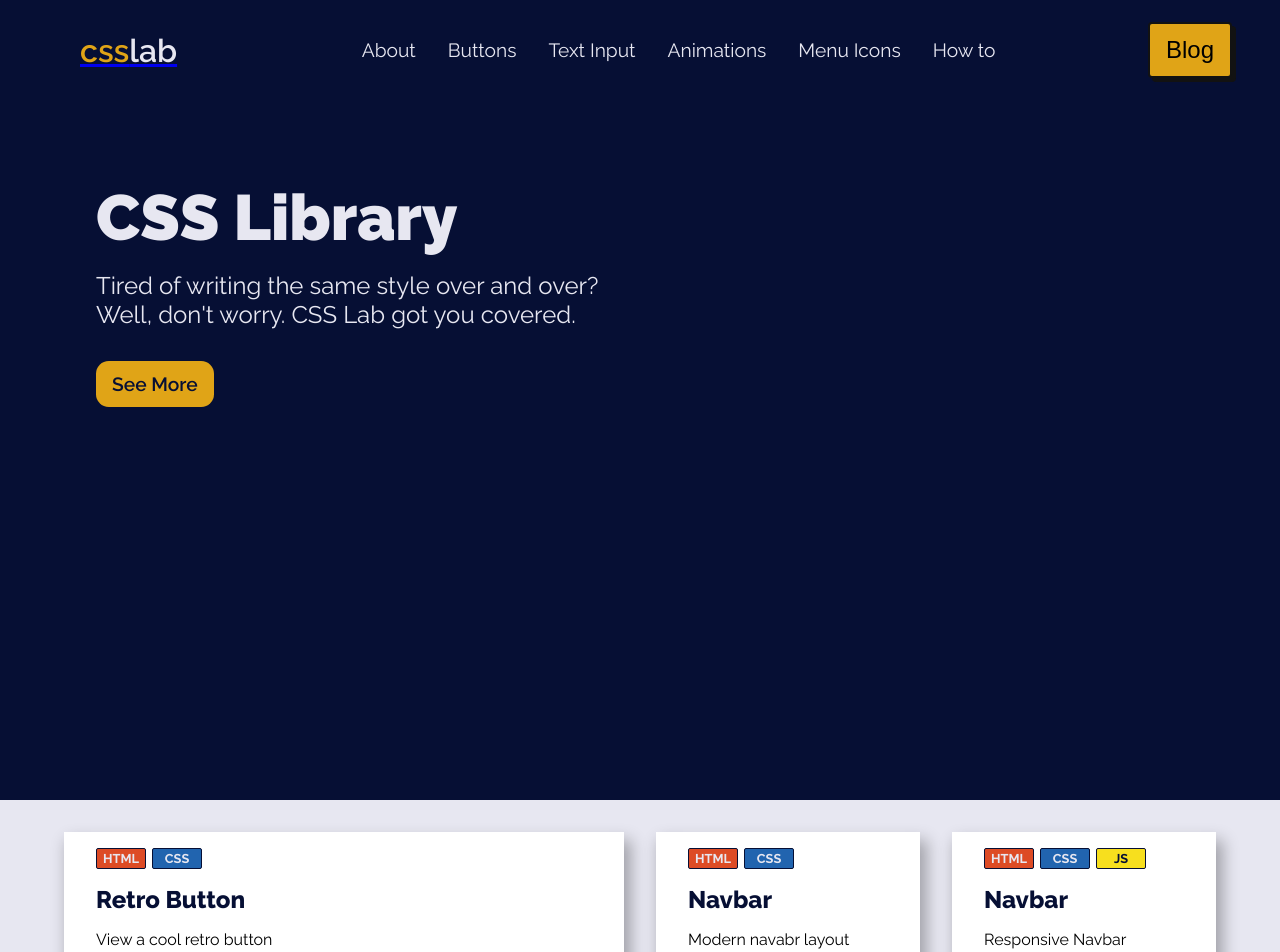
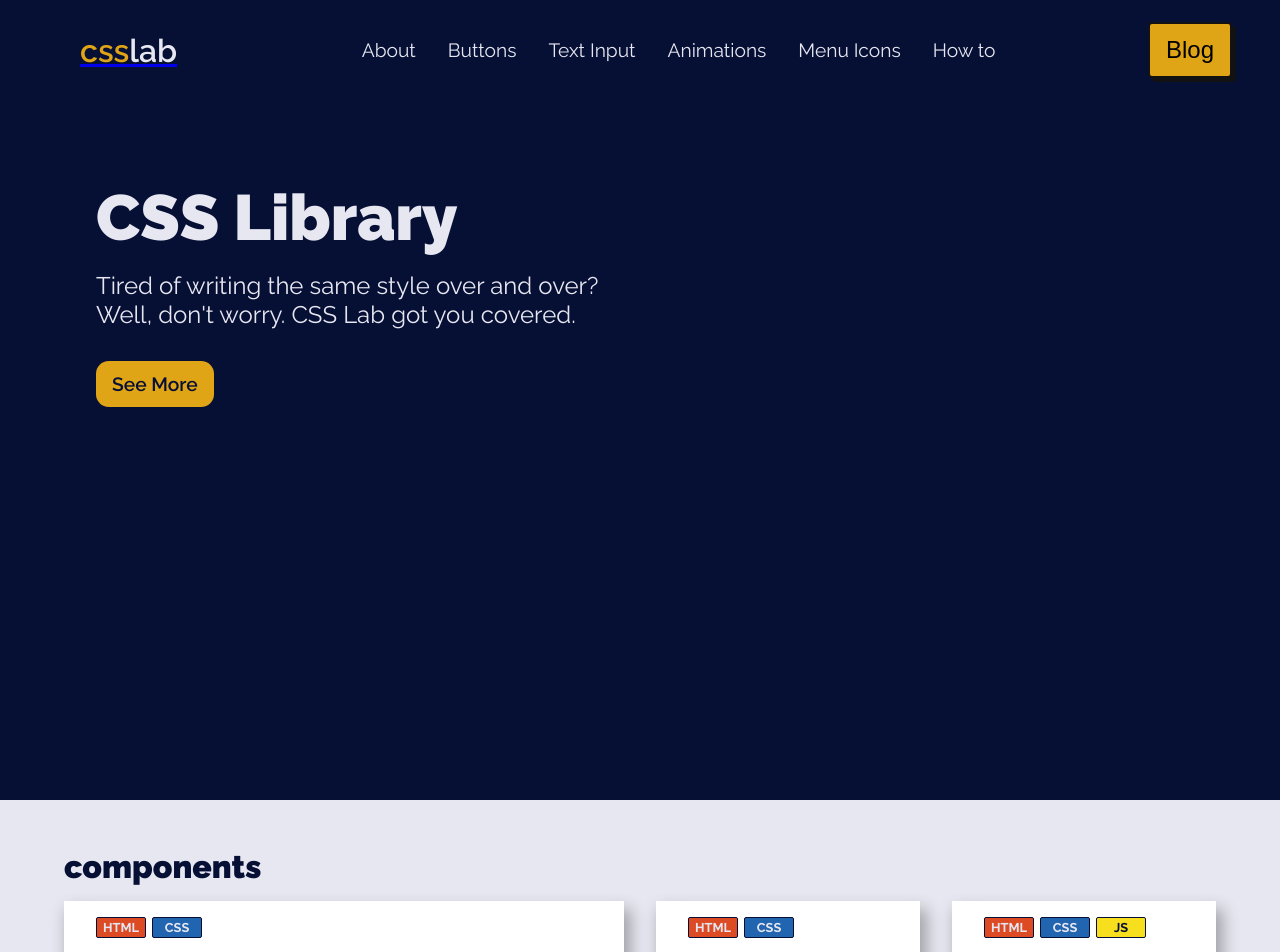
Before and after one commit to yusef-codes10/css-lab-vue, a Vue app: page / in a window 1280 px wide. Shown: the top 952 px of the page. Built offline with nearby package versions, Linux system fonts and the light colour scheme; a web font is replaced by a local one.

Commit message:
adding the title class for some titles

```diff
--- a/src/assets/global.css
+++ b/src/assets/global.css
@@ -29,3 +29,10 @@
 .hidden {
     display: none;
 }
+
+.title {
+    font-size: 2rem;
+    font-weight: 900;
+    margin: 1rem 2rem;
+    color: var(--brand-color);
+}
--- a/src/components/CardsContainer.vue
+++ b/src/components/CardsContainer.vue
@@ -8,8 +8,10 @@ console.log(data)
 </script>
 
 <template>
+  <div class="intro">
+    <div class="title">components</div>
+  </div>
   <div class="components-container">
-    <div class="title">components</div>
     <CardsComponent
       v-for="card in cards"
       :key="card.id"
```
